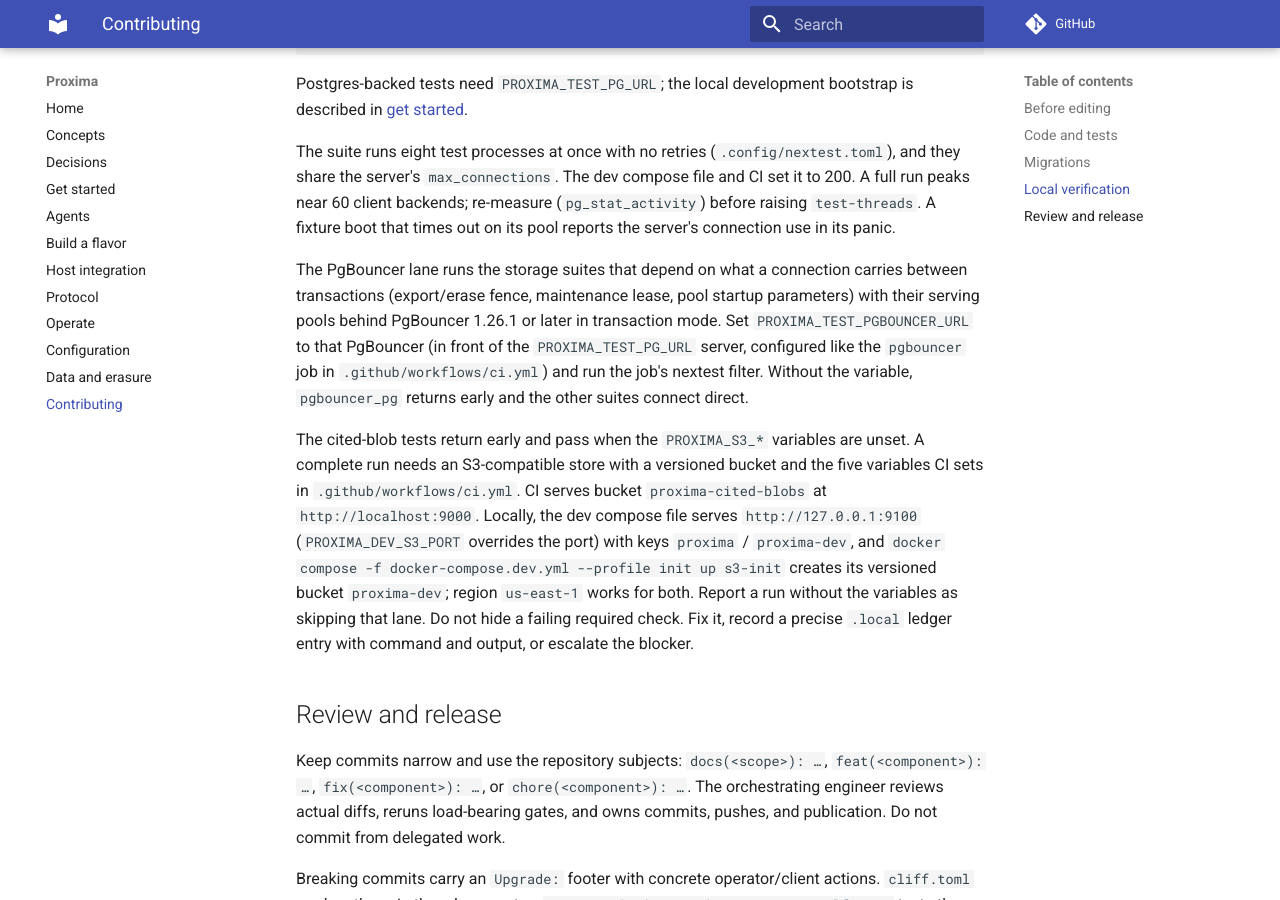
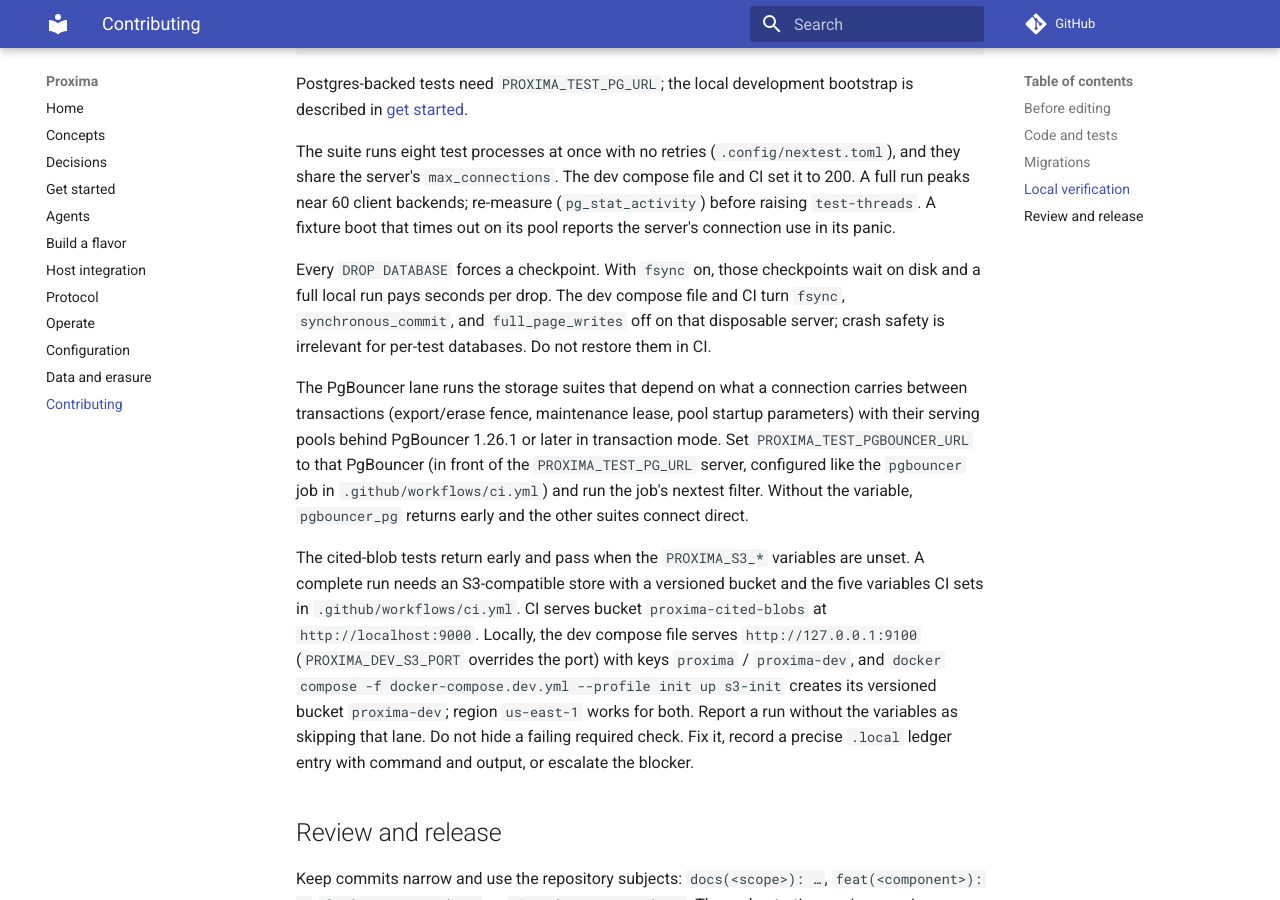
Before and after one commit to Aquilo-Solution-S/Proxima, an MkDocs documentation site: the page built from docs/contributing.md, in a window 1280 px wide and 900 px high, scrolled down 1925 px. Built offline with MkDocs 1.6.1 and Material for MkDocs 9.7.7, drawn with Linux system fonts in a browser that asks for light colours; comment, search, counter and statistics services are not loaded.

Commit message:
test(dev): turn off durability on the disposable Postgres (#646)
Every DROP DATABASE forces a checkpoint. Match CI: fsync, synchronous_commit, and full_page_writes off on the compose server, and say why in contributing.

Fixes #646

Co-Authored-By: Cursor Grok 4.6 <noreply@cursor.com>

Co-authored-by: Heinrich <HeinrichvH@users.noreply.github.com>

```diff
--- a/docs/contributing.md
+++ b/docs/contributing.md
@@ -96,6 +96,12 @@ backends; re-measure (`pg_stat_activity`) before raising `test-threads`.
 A fixture boot that times out on its pool reports the server's connection
 use in its panic.
 
+Every `DROP DATABASE` forces a checkpoint. With `fsync` on, those
+checkpoints wait on disk and a full local run pays seconds per drop. The
+dev compose file and CI turn `fsync`, `synchronous_commit`, and
+`full_page_writes` off on that disposable server; crash safety is
+irrelevant for per-test databases. Do not restore them in CI.
+
 The PgBouncer lane runs the storage suites that depend on what a connection
 carries between transactions (export/erase fence, maintenance lease, pool
 startup parameters) with their serving pools behind PgBouncer 1.26.1 or later
```
Also changed, not shown: docker-compose.dev.yml (+9 -0 lines).
